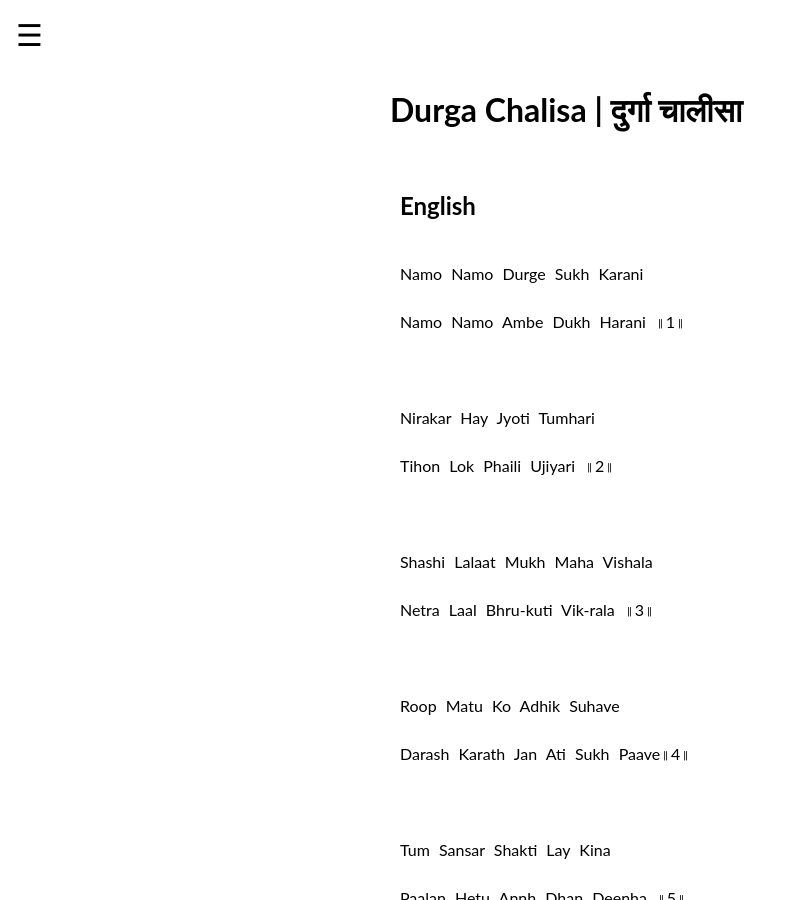
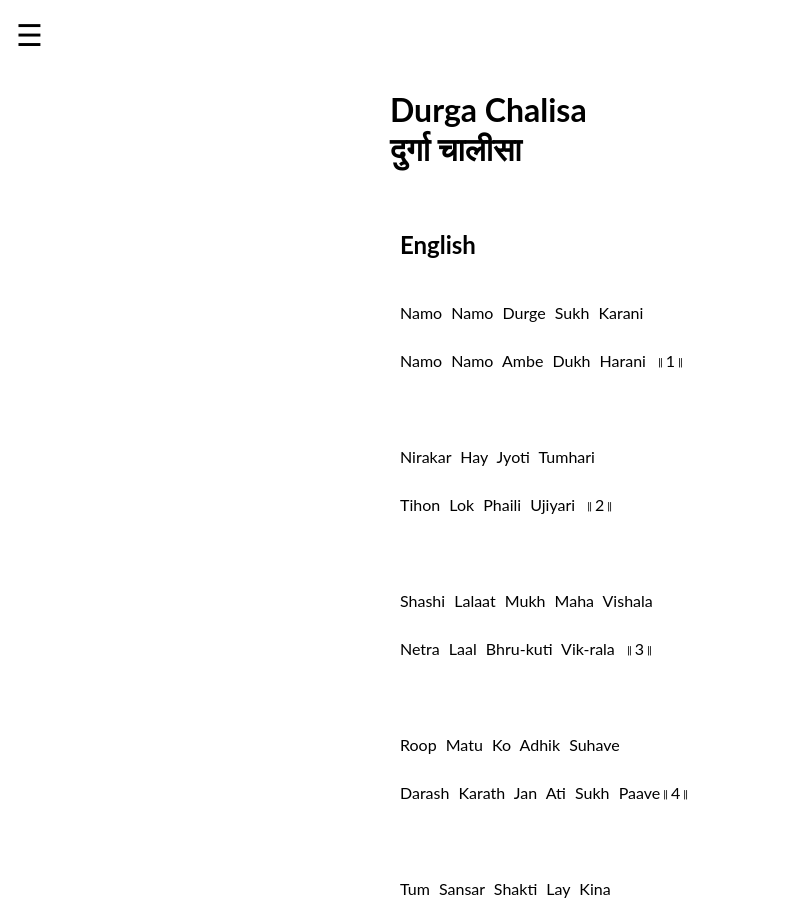
Before and after one commit to abhishekdjoshi/abhishekdjoshi.kclstr.io, a Jekyll site: the page pages/durga/chalisa.html, which Jekyll copies as it is, in a window 1280 px wide and 900 px high. Shown: the whole window, without its empty margins (0-789 px from the left). Built offline with Jekyll 4.4.1, drawn with Linux system fonts in a browser that asks for light colours; a script that is not in the unit is left out; some of the changed text lies outside the part shown.

Commit message:
Update chalisa.html

```diff
--- a/pages/durga/chalisa.html
+++ b/pages/durga/chalisa.html
@@ -149,7 +149,10 @@
   -->
 
     <div class="center-div">
-      <h1>Durga Chalisa | दुर्गा चालीसा</h1>
+      <h1>
+        Durga Chalisa <br />
+        दुर्गा चालीसा
+      </h1>
       <br />
 
       <h2>English</h2>
@@ -718,32 +721,36 @@
       <br /><br />
       <br /><br />
 
-      <span style="padding-left:30px;"></span>
+      <h4 style="padding-left:50px;">Share with your family and friends</h4>
+      <span style="padding-left:50px;"></span>
       <a
         href="https://www.facebook.com/sharer/sharer.php?u=kclstr.com/pages/durga/chalisa.html"
         target="_blank"
         ><img src="/images/facebook.png"
       /></a>
-      <span style="padding-left:30px;"></span>
+      <span style="padding-left:50px;"></span>
       <a
         href="https://twitter.com/intent/tweet?text=kclstr.com/pages/durga/chalisa.html"
         target="_blank"
         ><img src="/images/twitter.png"
       /></a>
-      <span style="padding-left:30px;"></span>
+      <span style="padding-left:50px;"></span>
       <a
         href="https://www.linkedin.com/shareArticle?mini=true&url=kclstr.com/pages/durga/chalisa.html&title=Durga%20Chalisa&summary=Find%20the%20Durga%20Chalisa%20in%20English%20and%20Devanagari%20script&source="
         target="_blank"
         ><img src="/images/linkedin.png"
       /></a>
-      <span style="padding-left:30px;"></span>
+
+      <br /><br /><br /><br />
+
+      <span style="padding-left:50px;"></span>
       <a
         href="https://pinterest.com/pin/create/button/?url=&media=https%3A//kclstr.com/pages/durga/chalisa.html&description=Find%20the%20Durga%20Chalisa%20in%20English%20and%20Devanagari%20script"
         target="_blank"
         ><img src="/images/pinterest.png"
       /></a>
 
-      <span style="padding-left:30px;"></span>
+      <span style="padding-left:50px;"></span>
       <a
         href="whatsapp://send?text=https://kclstr.com/pages/durga/chalisa.html"
         target="_blank"
@@ -751,8 +758,22 @@
         ><img src="/images/whatsapp.png"
       /></a>
 
+      <span style="padding-left:50px;"></span>
+      <a
+        href="https://t.me/share/url?url=https://kclstr.com/pages/durga/chalisa.html&text=Find%20the%20Durga%20Chalisa%20in%20English%20and%20Devanagari%20script"
+        target="_blank"
+        ><img src="/images/telegram.png"
+      /></a>
+
+      <span style="padding-left:50px;"></span>
+      <a
+        href="https://t.me/share/url?url=https://kclstr.com/pages/durga/chalisa.html&text=Find%20the%20Durga%20Chalisa%20in%20English%20and%20Devanagari%20script"
+        target="_blank"
+        ><img src="/images/telegram.png"
+      /></a>
+
       <br /><br /><br /><br />
-      <span style="padding-left:30px;"></span>
+      <span style="padding-left:50px;"></span>
       <span
         class="likebtn-wrapper"
         data-theme="github"
```
